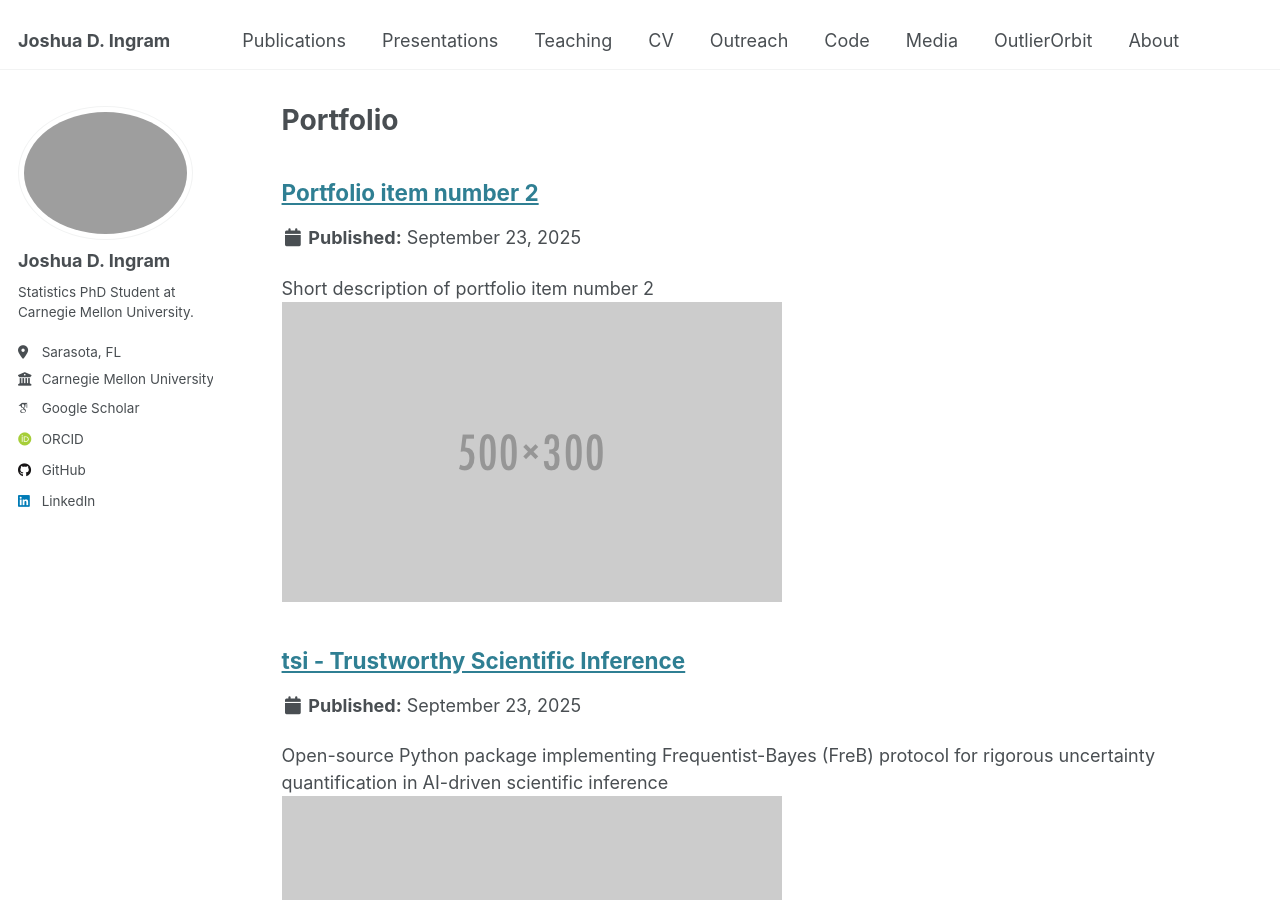
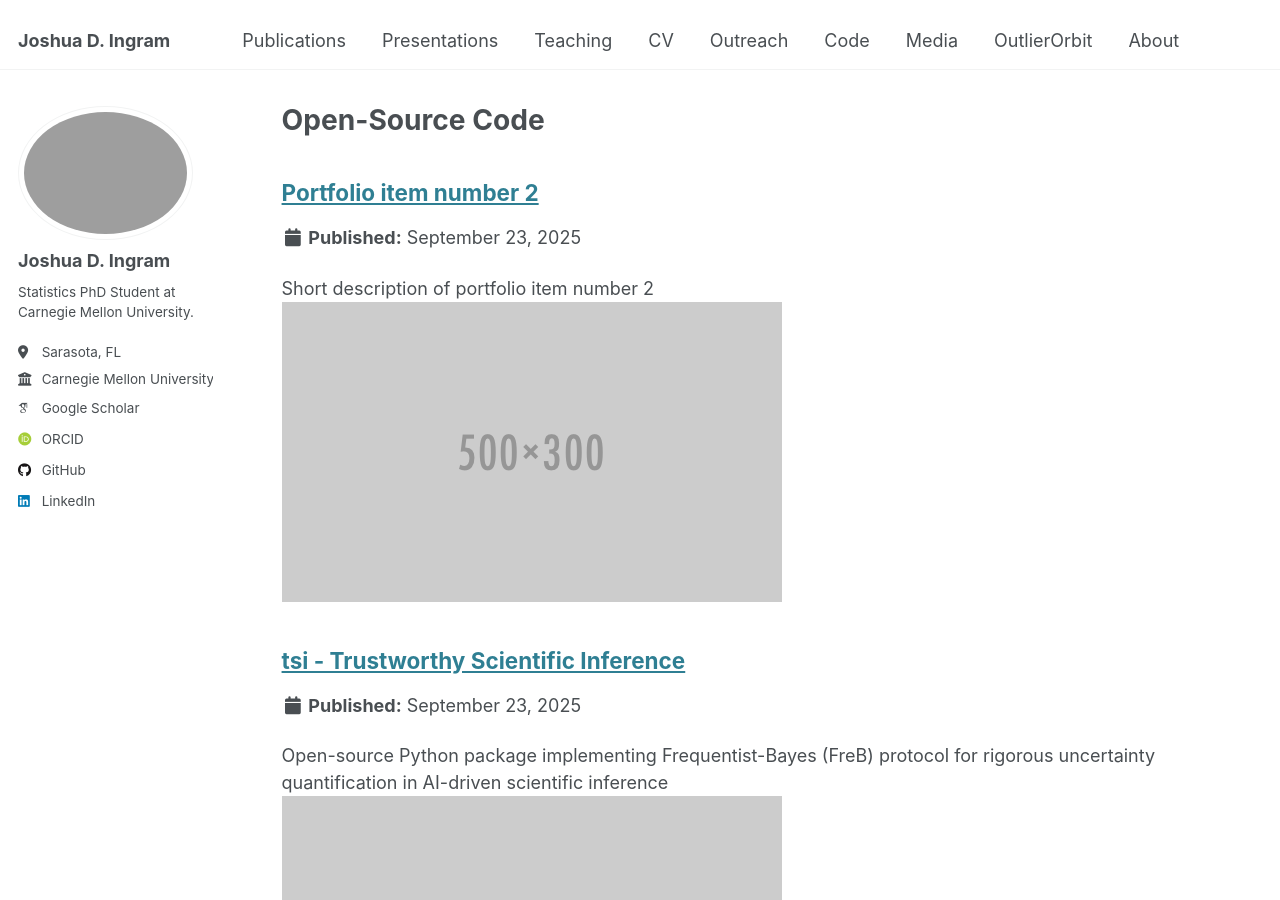
Before and after one commit to Joshuaingram/joshuaingram.github.io, a Jekyll site: the page built from _pages/portfolio.html, in a window 1280 px wide and 900 px high. Built offline with Jekyll 4.4.1, drawn with Linux system fonts in a browser that asks for light colours; some web fonts are replaced.

Commit message:
Change portfolio title to 'Open-Source Code'

```diff
--- a/_pages/portfolio.html
+++ b/_pages/portfolio.html
@@ -1,6 +1,6 @@
 ---
 layout: archive
-title: "Portfolio"
+title: "Open-Source Code"
 permalink: /portfolio/
 author_profile: true
 ---
```
